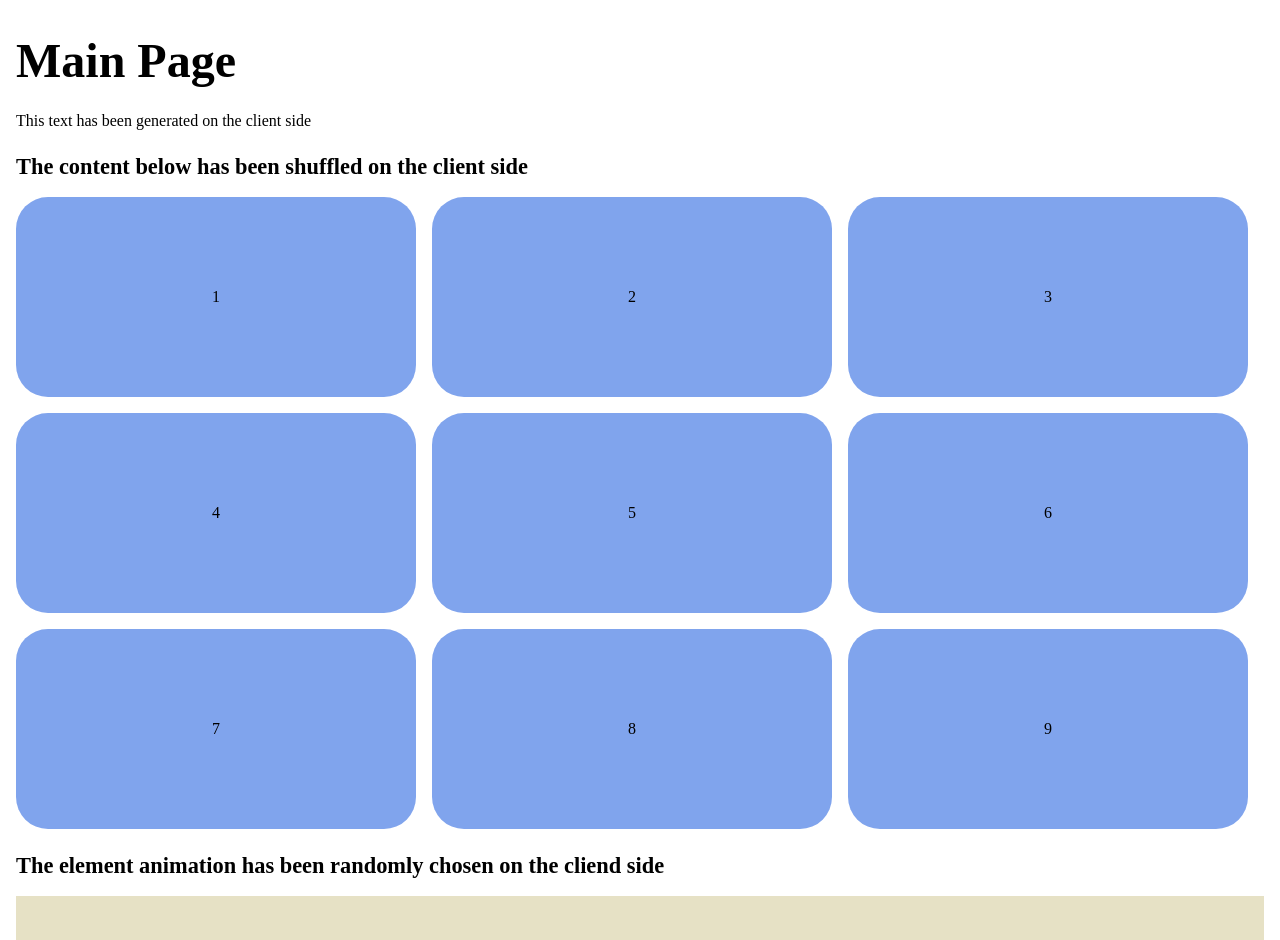
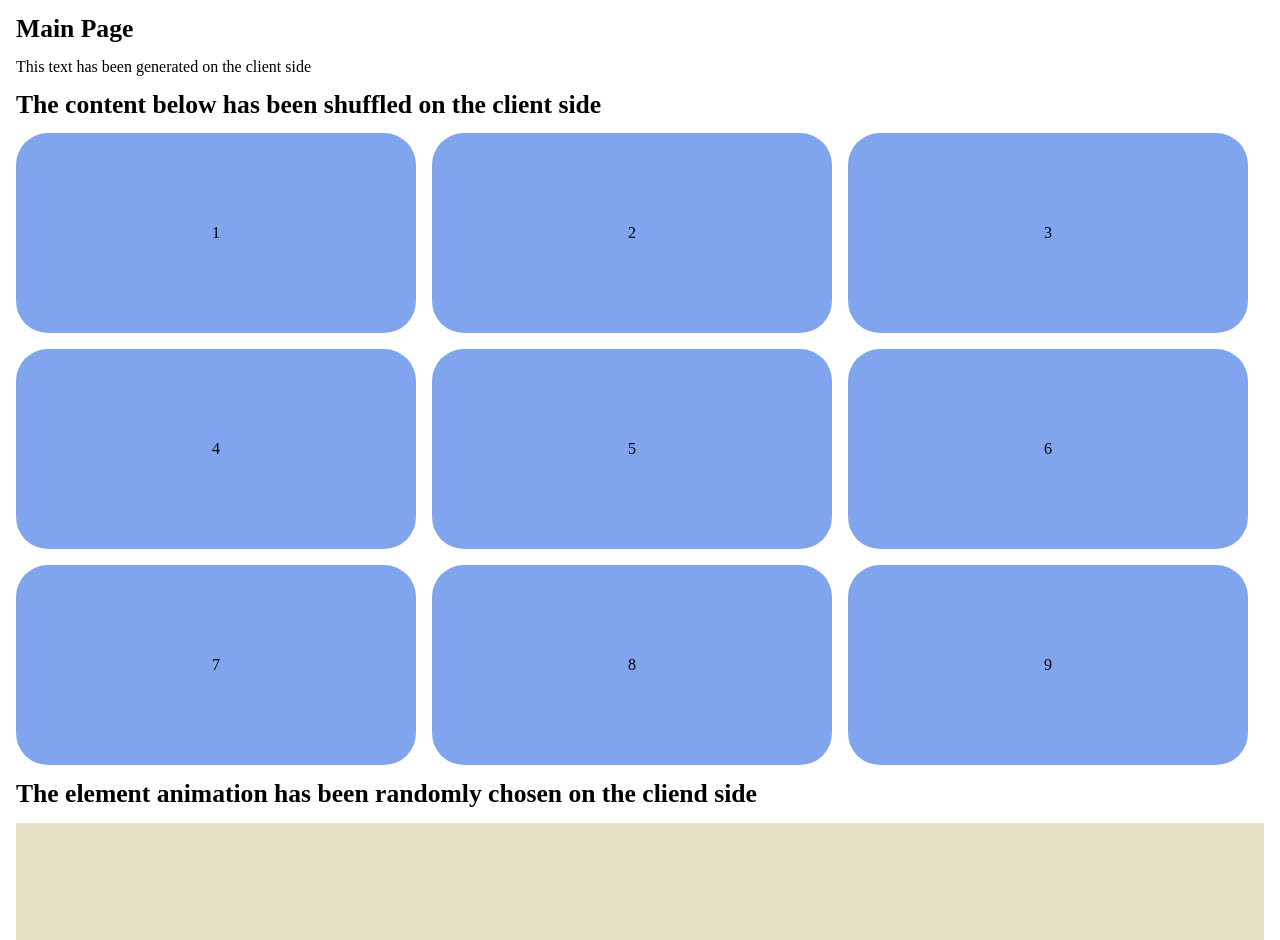
Before and after one commit to sachyshyn/effector-ssr-example, a React (Vite) app: page / in a window 1280 px wide. Shown: the top 940 px of the page. Built offline with nearby package versions, Linux system fonts and the light colour scheme.

Commit message:
feat: added general shared components

```diff
--- a/src/pages/main.tsx
+++ b/src/pages/main.tsx
@@ -1,56 +1,60 @@
+import { Container, Wrapper, Heading } from '@shared/ui';
+
 export function MainPage() {
   return (
     <main>
-      <div className="container">
-        <h1 className="heading heading--1">Main Page</h1>
-      </div>
-      <div className="container">
+      <Container>
+        <Heading type="h1">Main Page</Heading>
+      </Container>
+      <Container>
         <p>This text has been generated on the client side</p>
-      </div>
+      </Container>
       <section>
-        <div className="container">
-          <h2 className="heading heading--2">The content below has been shuffled on the client side</h2>
-        </div>
-        <div className="container wrapper">
-          <div className="wrapper__item">
+        <Container>
+          <Heading type="h2">The content below has been shuffled on the client side</Heading>
+        </Container>
+        <Container>
+          <Wrapper>
+            <Wrapper.Item>
               <div className="content-item flex flex--centered">1</div>
-          </div>
-          <div className="wrapper__item">
+            </Wrapper.Item>
+            <Wrapper.Item>
               <div className="content-item flex flex--centered">2</div>
-          </div>
-          <div className="wrapper__item">
+            </Wrapper.Item>
+            <Wrapper.Item>
               <div className="content-item flex flex--centered">3</div>
-          </div>
-          <div className="wrapper__item">
+            </Wrapper.Item>
+            <Wrapper.Item>
               <div className="content-item flex flex--centered">4</div>
-          </div>
-          <div className="wrapper__item">
+            </Wrapper.Item>
+            <Wrapper.Item>
               <div className="content-item flex flex--centered">5</div>
-          </div>
-          <div className="wrapper__item">
+            </Wrapper.Item>
+            <Wrapper.Item>
               <div className="content-item flex flex--centered">6</div>
-          </div>
-          <div className="wrapper__item">
+            </Wrapper.Item>
+            <Wrapper.Item>
               <div className="content-item flex flex--centered">7</div>
-          </div>
-          <div className="wrapper__item">
+            </Wrapper.Item>
+            <Wrapper.Item>
               <div className="content-item flex flex--centered">8</div>
-          </div>
-          <div className="wrapper__item">
+            </Wrapper.Item>
+            <Wrapper.Item>
               <div className="content-item flex flex--centered">9</div>
-          </div>
-        </div>
+            </Wrapper.Item>
+          </Wrapper>
+        </Container>
       </section>
       <section>
-        <div className="container">
-          <h2 className="heading heading--2">The element animation has been randomly chosen on the cliend side</h2>
-        </div>
-        <div className="container">
+        <Container>
+          <Heading type="h2">The element animation has been randomly chosen on the cliend side</Heading>
+        </Container>
+        <Container>
           <div className="figure-wrapper">
             <div className="figure figure--square animated"></div>
             <div className="figure figure--circle animated"></div>
           </div>
-        </div>
+        </Container>
       </section>
     </main>
   );
--- /dev/null
+++ b/src/shared/lib/react/index.ts
@@ -0,0 +1 @@
+export type { PropsWithChildren } from './types';
--- /dev/null
+++ b/src/shared/lib/react/types.ts
@@ -0,0 +1 @@
+export type { PropsWithChildren } from 'react';
--- /dev/null
+++ b/src/shared/ui/container.tsx
@@ -0,0 +1,16 @@
+import type { PropsWithChildren } from '@shared/lib/react';
+
+function Container(props: PropsWithChildren) {
+  return <div className="container">{props.children}</div>;
+}
+function Wrapper(props: PropsWithChildren) {
+  return <div className="wrapper">{props.children}</div>;
+}
+
+function WrapperItem(props: PropsWithChildren) {
+  return <div className="wrapper__item">{props.children}</div>;
+}
+
+Wrapper.Item = WrapperItem;
+
+export { Wrapper, Container };
--- /dev/null
+++ b/src/shared/ui/heading.tsx
@@ -0,0 +1,9 @@
+import type { PropsWithChildren } from '@shared/lib/react';
+
+interface HeadingProps extends PropsWithChildren {
+  type: 'h1' | 'h2';
+}
+
+export function Heading(props: HeadingProps) {
+  return <props.type className={`heading heading--${props.type}`}>{props.children}</props.type>;
+}
--- /dev/null
+++ b/src/shared/ui/index.ts
@@ -0,0 +1,2 @@
+export { Container, Wrapper } from './container';
+export { Heading } from './heading';
```
Lines whose indentation alone changed are shown as unchanged.
